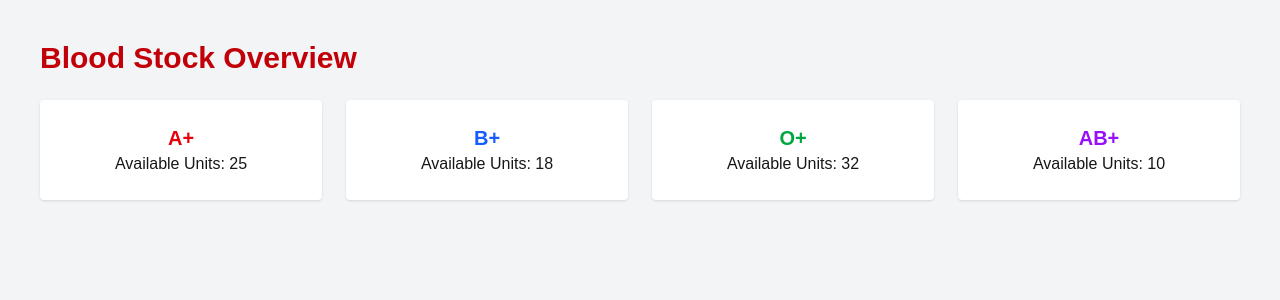
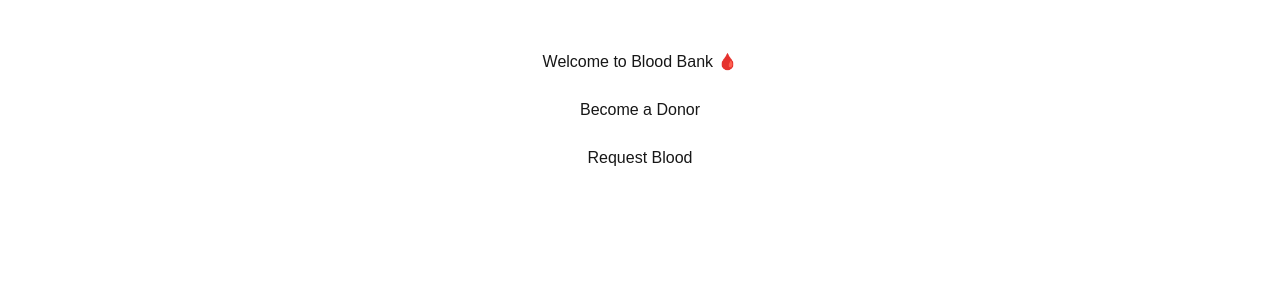
Before and after one commit to AS0825/blood-bank, a Next.js app: page /dashboard in a window 1280 px wide. Shown: the top 300 px of the page. Built offline with nearby package versions, Linux system fonts and the light colour scheme.

Commit message:
updated register dashboard and login

```diff
--- a/app/dashboard/page.tsx
+++ b/app/dashboard/page.tsx
@@ -1,31 +1,25 @@
+"use client";
+
+import { useRouter } from "next/navigation";
+
 export default function Dashboard() {
+  const router = useRouter();
+
   return (
-    <div className="min-h-screen bg-gray-100 p-10">
-      <h1 className="text-3xl font-bold text-red-700 mb-6">
-        Blood Stock Overview
-      </h1>
+    <div style={{ textAlign: "center", marginTop: "50px" }}>
+      <h1>Welcome to Blood Bank 🩸</h1>
 
-      <div className="grid md:grid-cols-4 gap-6">
-        <div className="bg-white p-6 shadow rounded text-center">
-          <h2 className="text-xl font-bold text-red-600">A+</h2>
-          <p>Available Units: 25</p>
-        </div>
+      <br />
 
-        <div className="bg-white p-6 shadow rounded text-center">
-          <h2 className="text-xl font-bold text-blue-600">B+</h2>
-          <p>Available Units: 18</p>
-        </div>
+      <button onClick={() => router.push("/donor")}>
+        Become a Donor
+      </button>
 
-        <div className="bg-white p-6 shadow rounded text-center">
-          <h2 className="text-xl font-bold text-green-600">O+</h2>
-          <p>Available Units: 32</p>
-        </div>
+      <br /><br />
 
-        <div className="bg-white p-6 shadow rounded text-center">
-          <h2 className="text-xl font-bold text-purple-600">AB+</h2>
-          <p>Available Units: 10</p>
-        </div>
-      </div>
+      <button onClick={() => router.push("/request")}>
+        Request Blood
+      </button>
     </div>
   );
 }
--- a/app/login/page.tsx
+++ b/app/login/page.tsx
@@ -3,27 +3,21 @@
 import { useState } from "react";
 import { auth } from "@/lib/firebase";
 import { signInWithEmailAndPassword } from "firebase/auth";
+import { useRouter } from "next/navigation";
 
 export default function Login() {
+  const router = useRouter();
+
   const [email, setEmail] = useState("");
   const [password, setPassword] = useState("");
 
   const handleLogin = async () => {
     try {
-      await signInWithEmailAndPassword(
-        auth,
-        email.trim(),
-        password
-      );
+      await signInWithEmailAndPassword(auth, email.trim(), password);
       alert("Login Successful ✅");
+      router.push("/dashboard"); // go to dashboard
     } catch (error: any) {
-      if (error.code === "auth/user-not-found") {
-        alert("User not registered");
-      } else if (error.code === "auth/wrong-password") {
-        alert("Wrong password");
-      } else {
-        alert(error.message);
-      }
+      alert("Invalid credentials ❌");
     }
   };
 
@@ -45,9 +39,7 @@ export default function Login() {
       />
       <br /><br />
 
-      <button onClick={handleLogin}>
-        Login
-      </button>
+      <button onClick={handleLogin}>Login</button>
     </div>
   );
 }
--- a/app/register/page.tsx
+++ b/app/register/page.tsx
@@ -3,25 +3,25 @@
 import { useState } from "react";
 import { auth } from "@/lib/firebase";
 import { createUserWithEmailAndPassword } from "firebase/auth";
+import { useRouter } from "next/navigation";
 
 export default function Register() {
+  const router = useRouter();
+
   const [email, setEmail] = useState("");
   const [password, setPassword] = useState("");
   const [confirmPassword, setConfirmPassword] = useState("");
 
   const handleRegister = async () => {
     if (password !== confirmPassword) {
-      alert("Passwords do not match");
+      alert("Passwords do not match ❌");
       return;
     }
 
     try {
-      await createUserWithEmailAndPassword(
-        auth,
-        email.trim(),
-        password
-      );
+      await createUserWithEmailAndPassword(auth, email.trim(), password);
       alert("Registration Successful ✅");
+      router.push("/login"); // go to login page
     } catch (error: any) {
       alert(error.message);
     }
@@ -52,9 +52,7 @@ export default function Register() {
       />
       <br /><br />
 
-      <button onClick={handleRegister}>
-        Register
-      </button>
+      <button onClick={handleRegister}>Register</button>
     </div>
   );
 }
```
